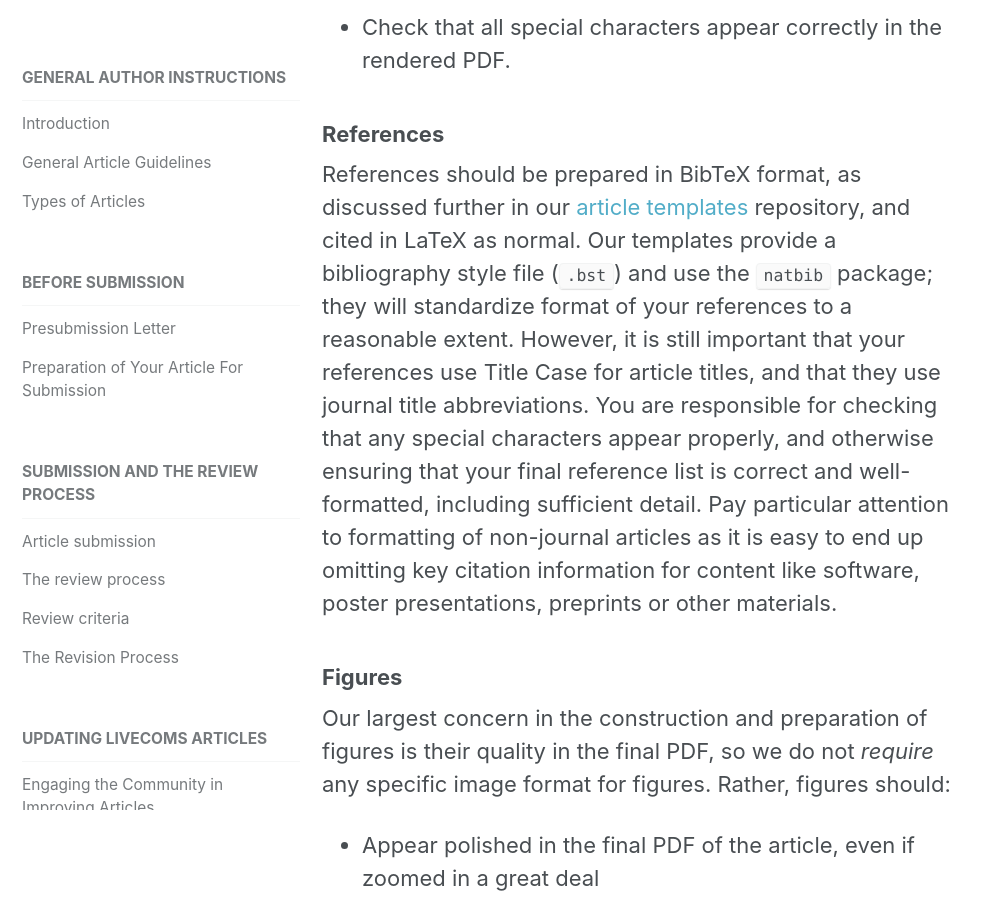
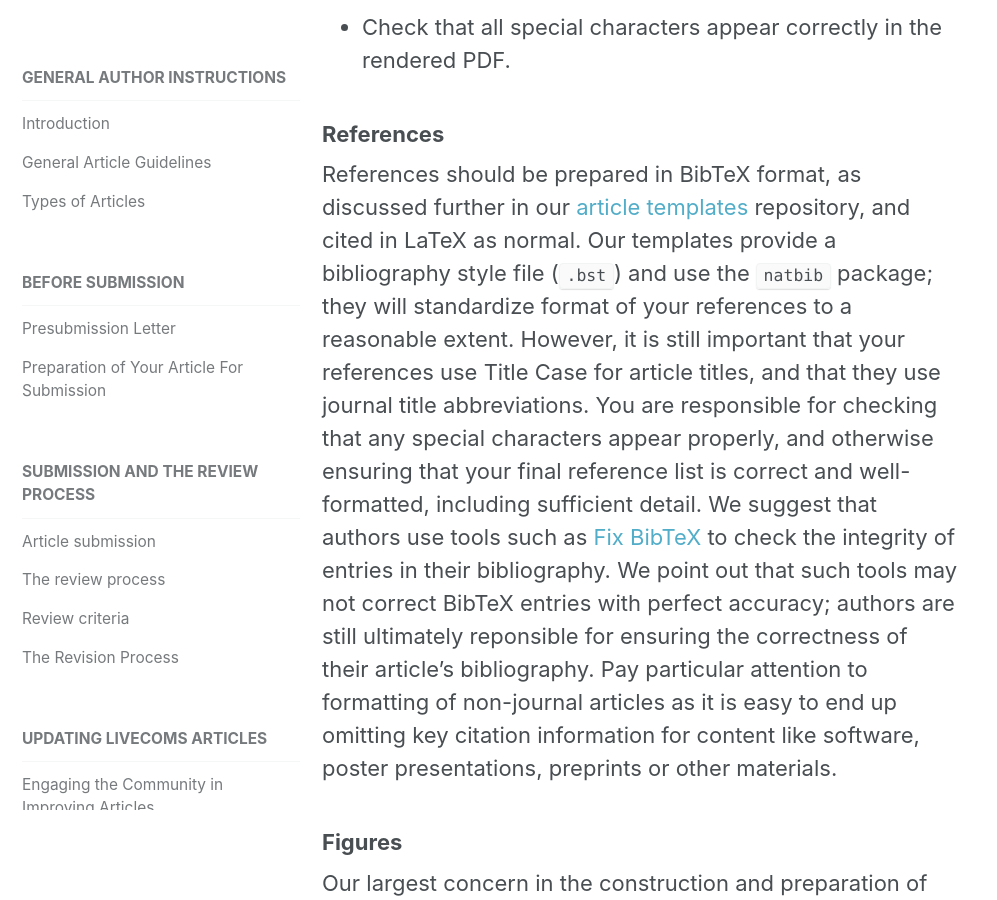
Before and after one commit to livecomsjournal/livecomsjournal.github.io, a Jekyll site: the page built from _author_instructions/01_policies.md, in a window 1280 px wide and 900 px high, scrolled down 5954 px. Shown: the whole window, without its empty margins (0-997 px from the left). Built offline with Jekyll 4.4.1, drawn with Linux system fonts in a browser that asks for light colours.

Commit message:
Added comment re: fix bibtex tool

```diff
--- a/_author_instructions/01_policies.md
+++ b/_author_instructions/01_policies.md
@@ -107,6 +107,8 @@ References should be prepared in BibTeX format, as discussed further in our [art
 Our templates provide a bibliography style file (`.bst`) and use the `natbib` package; they will standardize format of your references to a reasonable extent.
 However, it is still important that your references use Title Case for article titles, and that they use journal title abbreviations.
 You are responsible for checking that any special characters appear properly, and otherwise ensuring that your final reference list is correct and well-formatted, including sufficient detail.
+We suggest that authors use tools such as [Fix BibTeX](https://github.com/jaimergp/fixbibtex) to check the integrity of entries in their bibliography.
+We point out that such tools may not correct BibTeX entries with perfect accuracy; authors are still ultimately reponsible for ensuring the correctness of their article's bibliography.
 Pay particular attention to formatting of non-journal articles as it is easy to end up omitting key citation information for content like software, poster presentations, preprints or other materials.
 
 ### Figures
```
